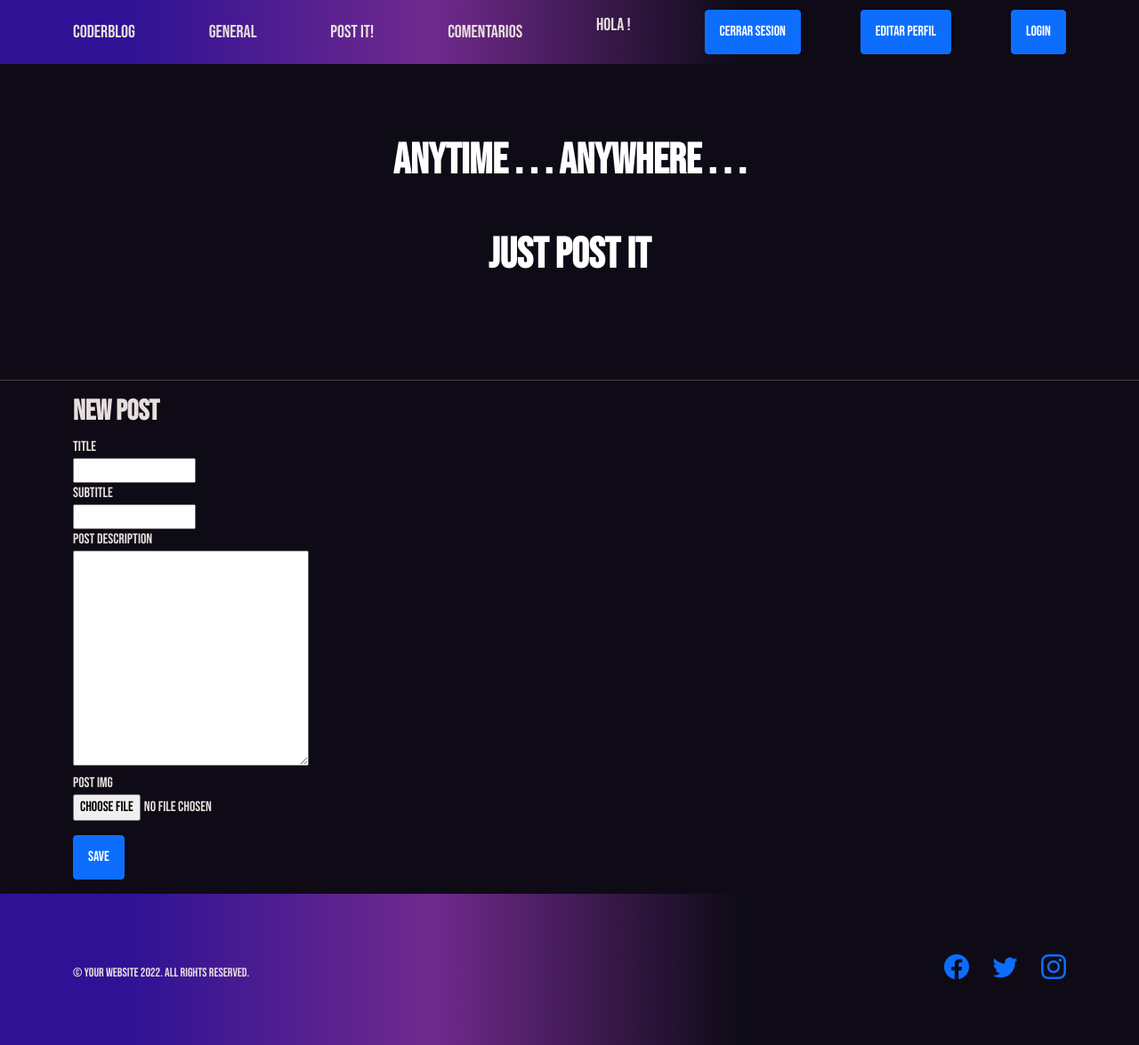
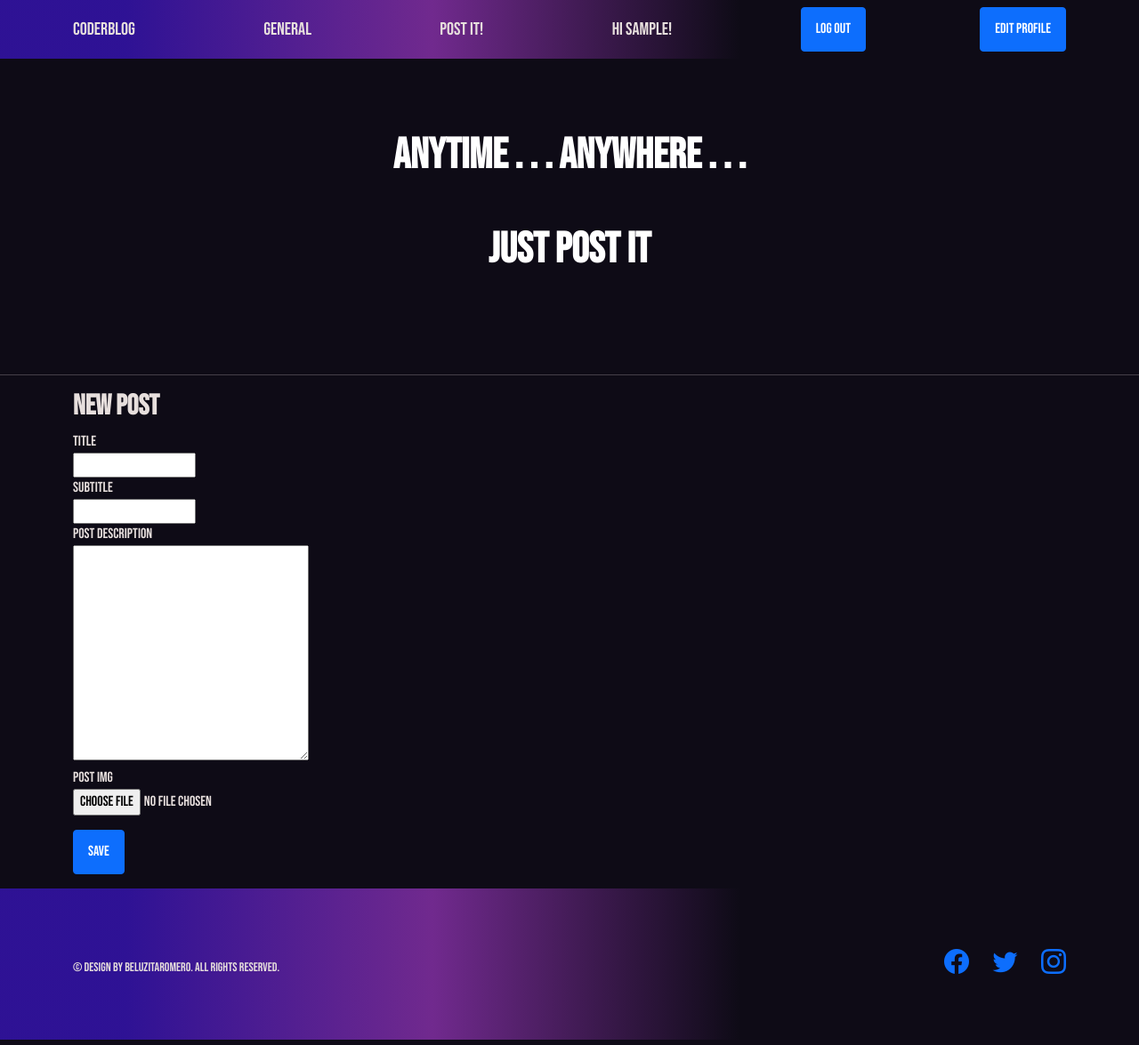
Before and after one commit to BeluzitaRomero/blog-django, a Django app: page /post-form in a window 1280 px wide. Shown: the whole page at 89% size. Run offline with Django 4.2, Linux system fonts and the light colour scheme; the visitor is signed in with stand-in values (Sample User, id 1); some libraries are stand-ins or nearby versions.

Commit message:
add changes of user authenticated

```diff
--- a/templates/footer.html
+++ b/templates/footer.html
@@ -4,7 +4,7 @@
       <div class="col-lg-6 h-100 text-center text-lg-start my-auto">
         <ul class="list-inline mb-2"></ul>
         <p class="small mb-4 mb-lg-0 color">
-          &copy; Your Website 2022. All Rights Reserved.
+          &copy; Design by BeluzitaRomero. All Rights Reserved.
         </p>
       </div>
       <div class="col-lg-6 h-100 text-center text-lg-end my-auto">
--- a/templates/navbar.html
+++ b/templates/navbar.html
@@ -2,14 +2,22 @@
   <div class="container">
     <a class="navbar-brand color" href="">CoderBlog</a>
     <a class="navbar-brand color" href="{% url 'all-posts' %}">General</a>
+
+    {% if user.is_authenticated %}
     <a class="navbar-brand color" href="{% url 'post-form'%}">POST IT!</a>
-    <a class="navbar-brand color" href="">Comentarios</a>
-
-    <p class="navbar-brand color">Hola !</p>
-
-    <a class="btn btn-primary" href="">Cerrar sesion</a>
-    <a class="btn btn-primary" href="">Editar perfil</a>
-
-    <a class="btn btn-primary" href="">Login</a>
+    <span class="navbar-brand color">Hi {{user.username}}!</span>
+    {% if user.avatar %}
+    <img
+      src="{{ user.avatar.image.url }}"
+      class="rounded-circle"
+      height="40px"
+      alt="{{user.username}}"
+    />
+    {% endif %}
+    <a class="btn btn-primary" href="{% url 'logout' %}">Log out</a>
+    <a class="btn btn-primary" href="{% url 'edit-profile' %}">Edit profile</a>
+    {% else %}
+    <a class="btn btn-primary" href="{% url 'login' %}">Login</a>
+    {% endif %}
   </div>
 </nav>
```
